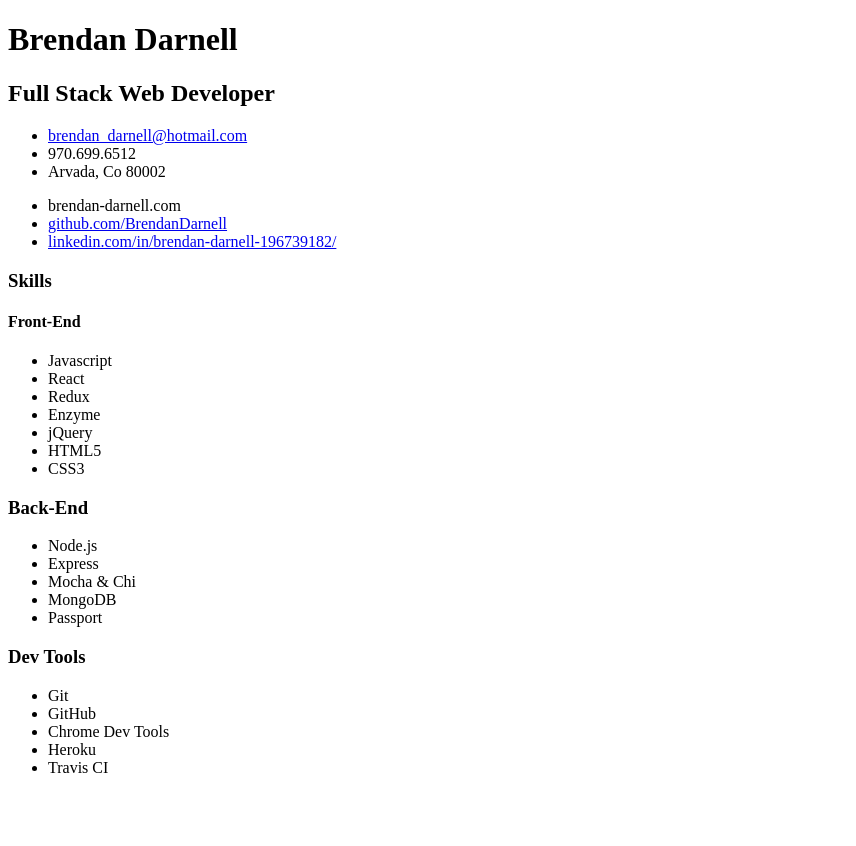
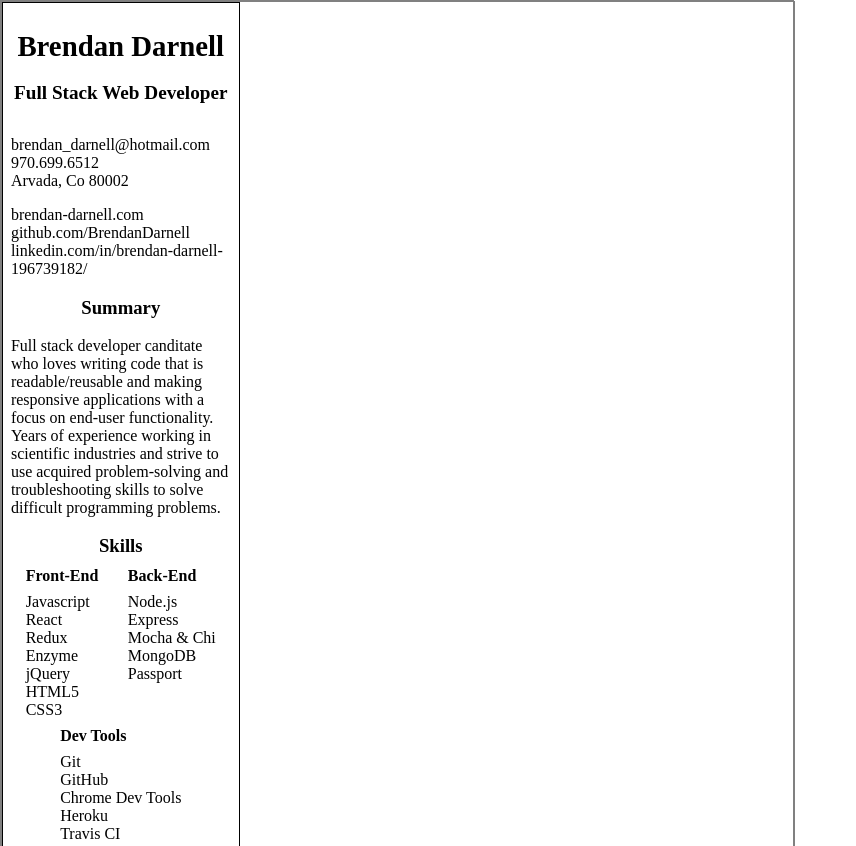
Before and after one commit to BrendanDarnell/Resume-2019, a plain HTML site: page index.html in a window 1280 px wide. Shown: the top 846 px of the page, without its empty margins (0-856 px from the left). Before the commit the page ends 800 px from the top, so only its background shows below. Drawn offline with Linux system fonts and the light colour scheme.

Commit message:
Finish adding content to header section

```diff
--- a/index.html
+++ b/index.html
@@ -9,21 +9,23 @@
 <body>
 	<header>
 		<h1>Brendan Darnell</h1>
-		<h2>Full Stack Web Developer</h2>
+		<h2 class="developer">Full Stack Web Developer</h2>
 		<ul class="contact-info">
 			<li><a href="mailto: brendan_darnell@hotmail.com">brendan_darnell@hotmail.com</a></li>
 			<li>970.699.6512</li>
 			<li>Arvada, Co 80002</li>
 		</ul>
-
 		<ul class="my-sites">
-			<li><a href="www.brendan-darnell.com"></a>brendan-darnell.com</li>
+			<li><a href="www.brendan-darnell.com">brendan-darnell.com</a></li>
 			<li><a href="www.github.com/BrendanDarnell">github.com/BrendanDarnell</a></li>
 			<li><a href="www.linkedin.com/in/brendan-darnell-196739182/">linkedin.com/in/brendan-darnell-196739182/</a></li>
 		</ul>
+		<h3 class="summary-header">Summary</h3>
+		<p class="summary">Full stack developer canditate who loves writing code that is readable/reusable and making responsive applications with a focus on end-user functionality.  Years of experience working in scientific industries and strive to use acquired problem-solving and troubleshooting skills to solve difficult programming problems.</p>
+
+		<h3 class="skills-header">Skills</h3>
 		<div class="skills">
-			<h3>Skills</h3>
-			<div class="front-end">
+			<div class="front-end skills-div">
 				<h4>Front-End</h4>
 				<ul>
 					<li>Javascript</li>
@@ -35,8 +37,8 @@
 					<li>CSS3</li>
 				</ul>
 			</div>
-			<div class="back-end">
-				<h3>Back-End</h3>
+			<div class="back-end skills-div">
+				<h4>Back-End</h4>
 				<ul>
 					<li>Node.js</li>
 					<li>Express</li>
@@ -45,8 +47,8 @@
 					<li>Passport</li>
 				</ul>
 			</div>
-			<div class="dev-tools">
-				<h3>Dev Tools</h3>
+			<div class="dev-tools skills-div">
+				<h4>Dev Tools</h4>
 				<ul>
 					<li>Git</li>
 					<li>GitHub</li>
@@ -59,6 +61,13 @@
 	</header>
 
 	<main>
+		<section class="experience">
+			<h3>Experience</h3>
+			<div class="job">
+				<h4>Alpine Research Optics<span class="job-dates"></span></h4>
+
+			</div>
+		</section>
 
 	</main>
 
--- a/main.css
+++ b/main.css
@@ -0,0 +1,67 @@
+* {
+	box-sizing: border-box;
+}
+
+html, body {
+	width: 21cm;
+	margin: 0;
+	height: 29.7cm;
+	border: 1px solid grey;
+}
+
+header {
+	height: 100%;
+	width: 30%;
+	border: 1px solid black;
+	display: flex;
+	flex-direction: column;
+	justify-content: flex-start;
+	align-items: center;
+	padding: 1%;
+}
+
+h1 {
+	font-size: 1.8em;
+}
+
+.developer {
+	font-size: 1.2em;
+	margin-top: 0;
+}
+
+header li {
+	list-style: none;
+}
+
+header ul {
+	padding: 0;
+	width: 100%;
+}
+
+header a {
+	text-decoration: none;
+	color: black;
+}
+
+.my-sites {
+	margin-top: 0;
+}
+
+.skills {
+	display: flex;
+	justify-content: space-around;
+	flex-wrap: wrap;
+}
+
+.skills-header, .summary-header {
+	margin: 1%;
+}
+
+.skills-div > h4 {
+	margin-top: 1vh;
+	margin-bottom: 1vh;
+}
+
+.skills-div > ul {
+	margin: 0;
+}
```
